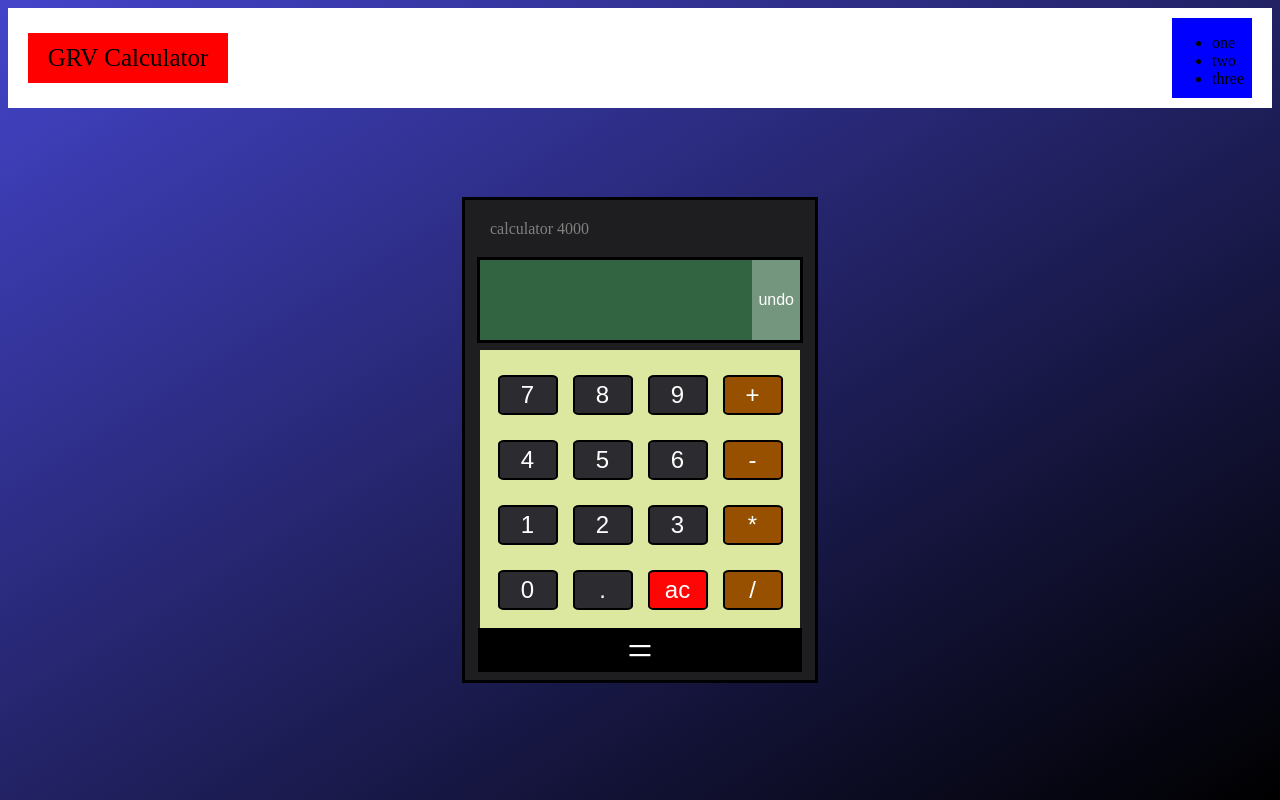
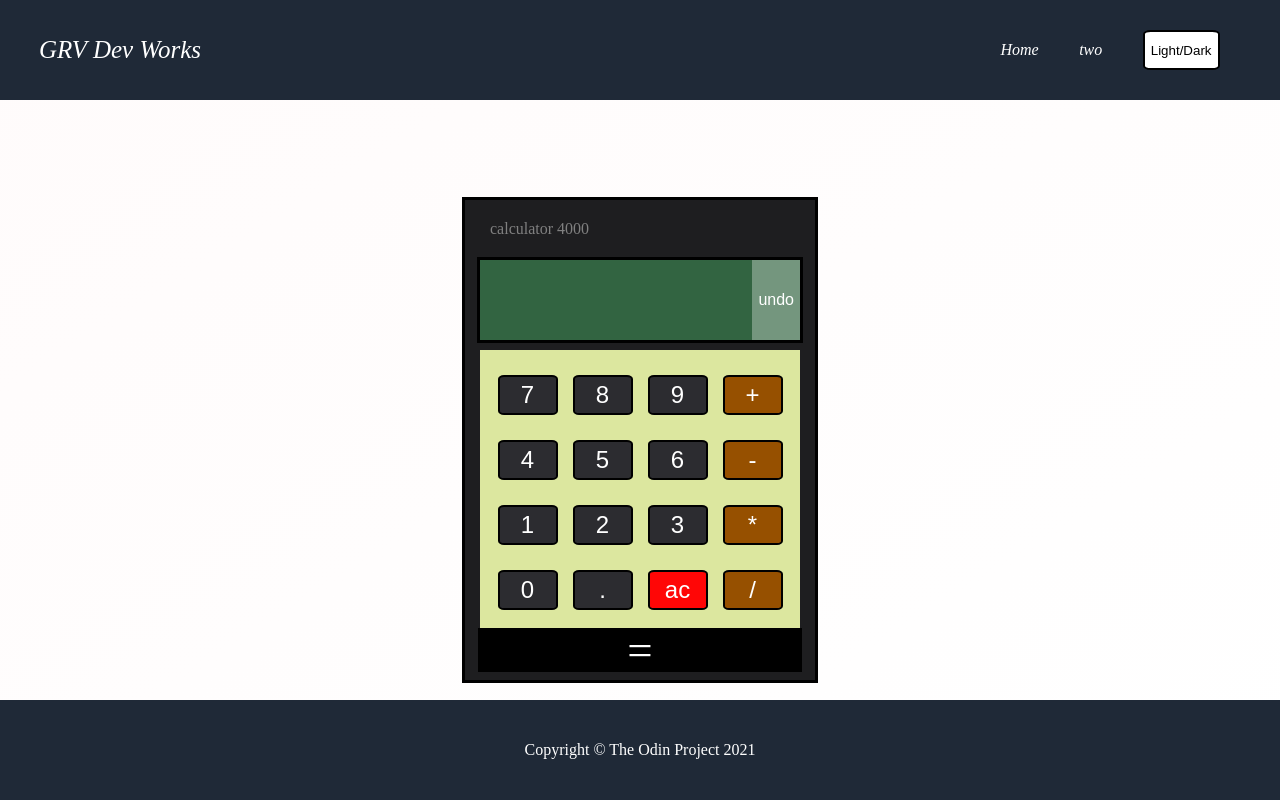
Before and after one commit to LGRV-alt/calculator, a plain HTML site: page index.html in a window 1280 px wide. Drawn offline with Linux system fonts and the light colour scheme; a web font is replaced by a local one.

Commit message:
Made some visual changes

```diff
--- a/index.html
+++ b/index.html
@@ -12,14 +12,14 @@
 
 </head>
 <body>
+    <!-- --------Top header of the page ---------->
     <div class="header">
-        <div class="title">GRV Calculator</div>
+        <div class="title">GRV Dev Works</div>
         <div class ="content">
             <ul>
-                <li>one</li>
+                <li>Home</li>
                 <li>two</li>
-                <li>three</li>
-
+                <li><button id = "changeColor">Light/Dark</button></li>
         </ul></div>
     </div>
 
@@ -30,8 +30,9 @@
     <div id="myModal" class="modal">
 
         <div class ="modal-content">
+            <p id="errorMessage"></p>
             <span class="close">&times;</span>
-            <p id="errorMessage"></p>
+
         </div>
     </div>
 
@@ -66,6 +67,11 @@
         </div>
             <div class=" equals operator" id="op">=</div>
         </div>
+    </div>
+
+    <!-- ------Footer------ -->
+    <div class="footer">
+        <p>Copyright &copy; The Odin Project 2021</p>
 
     </div>
 
--- a/style.css
+++ b/style.css
@@ -1,23 +1,43 @@
+
 html{
     height: 100%;
 }
 
 body{
+    padding: 0;
+    margin: 0;
+    min-height: 100vh;
+    display: flex;
+    flex-direction: column;
+    justify-content: space-between;
     background-size: cover;
-    background-image: linear-gradient( to bottom right, rgb(68, 68, 202), black)
+    background-image: linear-gradient( to bottom right, rgb(255, 251, 251), rgb(255, 255, 255))
 }
 
 .header{
     width: 100%;
     min-height: 100px;
-    background-color: white;
+    background-color: #1F2937;
     display: flex;
     justify-content: space-between;
     align-items: center;
+    font-family: 'Times New Roman', Times, serif;
+    font-style: italic;
+}
+
+.footer{
+    display:flex;
+    justify-content: center;
+    align-items: center;
+    background-color: #1F2937;
+    width: 100%;
+    height: 100px;
+    margin-top: 150px;
+    color: white;
 }
 
 .title{
-    background-color: red;
+    color: white;
     width: 200px;
     height: 50px;
     margin-left: 20px;
@@ -29,10 +49,22 @@ body{
 }
 
 .content{
-    background-color: blue;
+    color: white;
     margin-right: 20px;
-    width: 80px;
-    height: 80px;
+    display: flex;
+    justify-content: center;
+
+
+
+}
+
+.content>ul{
+    display: flex;
+    flex-direction: row;
+    justify-content:space-evenly;
+    align-items: center;
+    width: 300px;
+    list-style: none;
 }
 
 
@@ -188,6 +220,11 @@ body{
     grid-auto-rows: minmax(50px, auto);
 }
 
+#changeColor{
+    background-color: white;
+
+}
+
 button{
     height: 40px;
     min-width: 60px;
@@ -232,8 +269,6 @@ button:hover{
 }
 
 
-
-
 /* The Modal */
 .modal {
     display: none;
@@ -244,29 +279,47 @@ button:hover{
     width: 100%;
     height: 100%;
     overflow: auto;
+    background-image: url(explosion.jpg);
+    background-size:cover;
+    background-position: 50%;
     background-color: black;
     background-color: rgba(0,0,0,0.7);
 }
 
 .modal-content{
+
     background-color: #fefefe;
-    margin: 15% auto;
+    margin: 20% auto;
+    width: 20%;
     padding: 20px;
     border: 1px solid #888;
-    width: 50%;
+    display: flex;
+    align-items: center;
+    justify-content: space-around;
 
+
+}
+
+#errorMessage{
+    font-size: 20px;
+    font-weight: 600;
+    font-family: 'Franklin Gothic Medium', 'Arial Narrow', Arial, sans-serif;
 }
 
 .close{
     color: #aaa;
     float: right;
-    font-size: 28px;
+    width: 10%;
+    font-size: 40px;
     font-weight: bold;
+    background-color: black;
+    display: flex;
+    justify-content: center;
 }
 
 .close:hover,
 .close:focus{
-    color: black;
+    color: white;
     text-decoration: none;
     cursor: pointer;
 }
```
Also changed, not shown: myScript.js (+10 -0 lines), explosion.jpg (added), fire.jpg (added).
